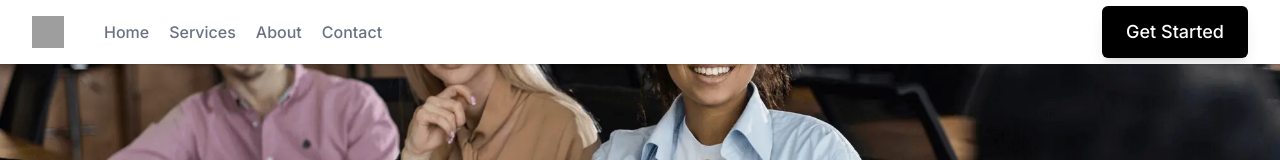
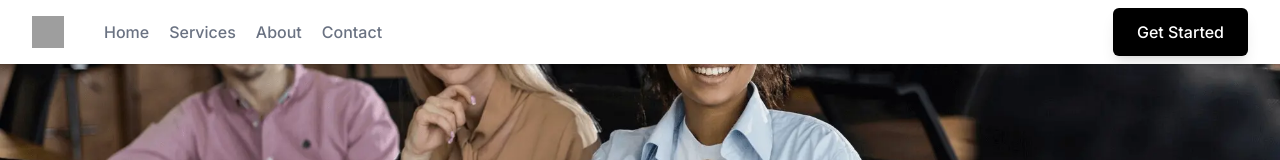
Before and after one commit to gulawebapp/gula_webapp, a React (Vite) app: page /about in a window 1280 px wide. Shown: the top 160 px of the page. Built offline with nearby package versions, Linux system fonts and the light colour scheme; grey boxes are pictures that could not be loaded.

Commit message:
modified button styling

```diff
--- a/src/components/button.jsx
+++ b/src/components/button.jsx
@@ -10,14 +10,12 @@ const Button = ({
   ...props
 }) => {
   const baseStyles =
-    "px-2 py-2 sm:px-6 sm:py-3 rounded-md text-base sm:text-lg font-medium shadow-lg";
+    "px-6 py-3 rounded-md text-base font-medium shadow-lg flex-shrink-0"; // Added flex-shrink-0
 
   const variants = {
     primary: "bg-black text-white hover:bg-blue-700",
-    secondary:
-      "bg-white text-black border-2 border-black hover:bg-black hover:text-white",
-    thirdly:
-      "bg-black text-white py-2 px-4 rounded-md hover:bg-gray-800 transition duration-300",
+    secondary: "bg-white text-black border-2 border-black hover:bg-black hover:text-white",
+    thirdly: "bg-black text-white hover:bg-gray-800 transition duration-300",
   };
 
   const ButtonComponent = animate ? motion.button : "button";
@@ -37,7 +35,7 @@ const Button = ({
 
 Button.propTypes = {
   children: PropTypes.node.isRequired,
-  variant: PropTypes.oneOf(["primary", "secondary"]),
+  variant: PropTypes.oneOf(["primary", "secondary", "thirdly"]),
   onClick: PropTypes.func,
   className: PropTypes.string,
   animate: PropTypes.bool,
```
